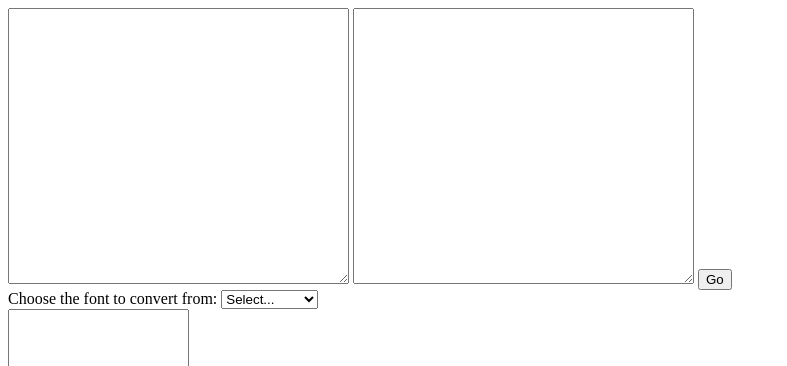
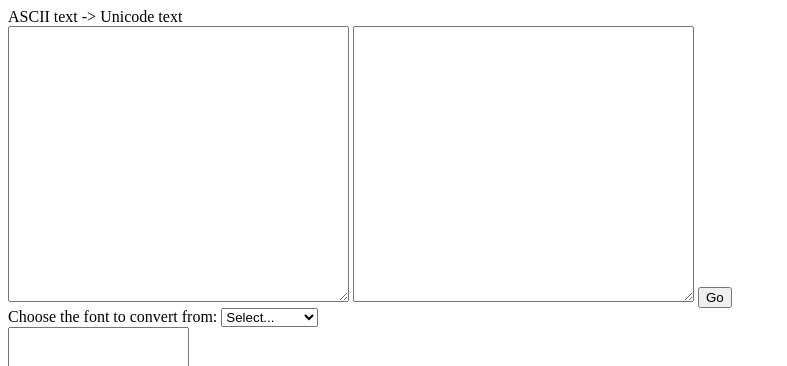
Before and after one commit to asdofindia/chekkans-web, a website: page index.html in a window 1280 px wide. Shown: the top 366 px of the page, without its empty margins (0-787 px from the left). Drawn offline with nearby package versions, Linux system fonts and the light colour scheme.

Commit message:
add labels for textarea

```diff
--- a/index.html
+++ b/index.html
@@ -5,6 +5,9 @@
         <title>Unicode Converter based on Chekkans</title>
     </head>
     <body>
+        <label for="in">ASCII text</label> ->
+        <label for="out">Unicode text</label>
+        <br>
         <textarea id="in" rows="18" cols="40"></textarea>
         <textarea id="out" rows="18" cols="40"></textarea>
         <button id="convert">Go</button>
```
